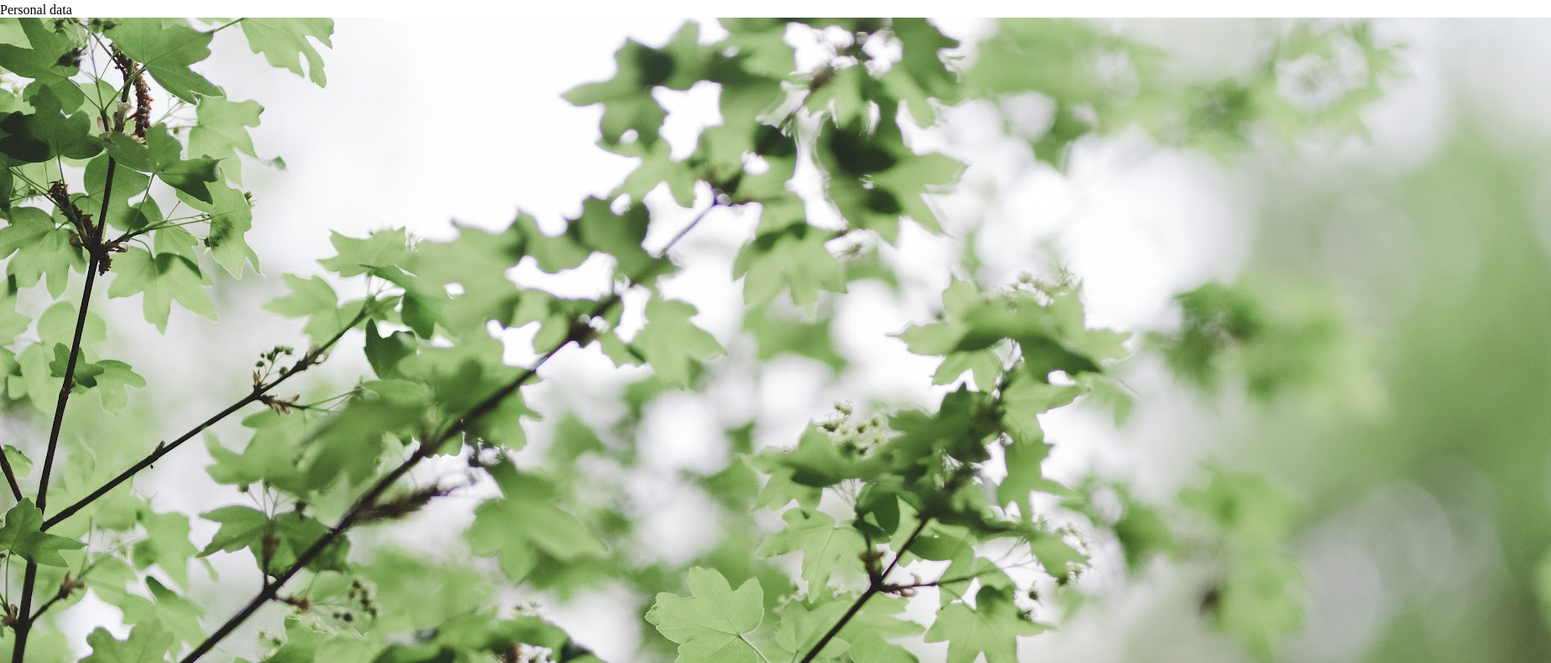
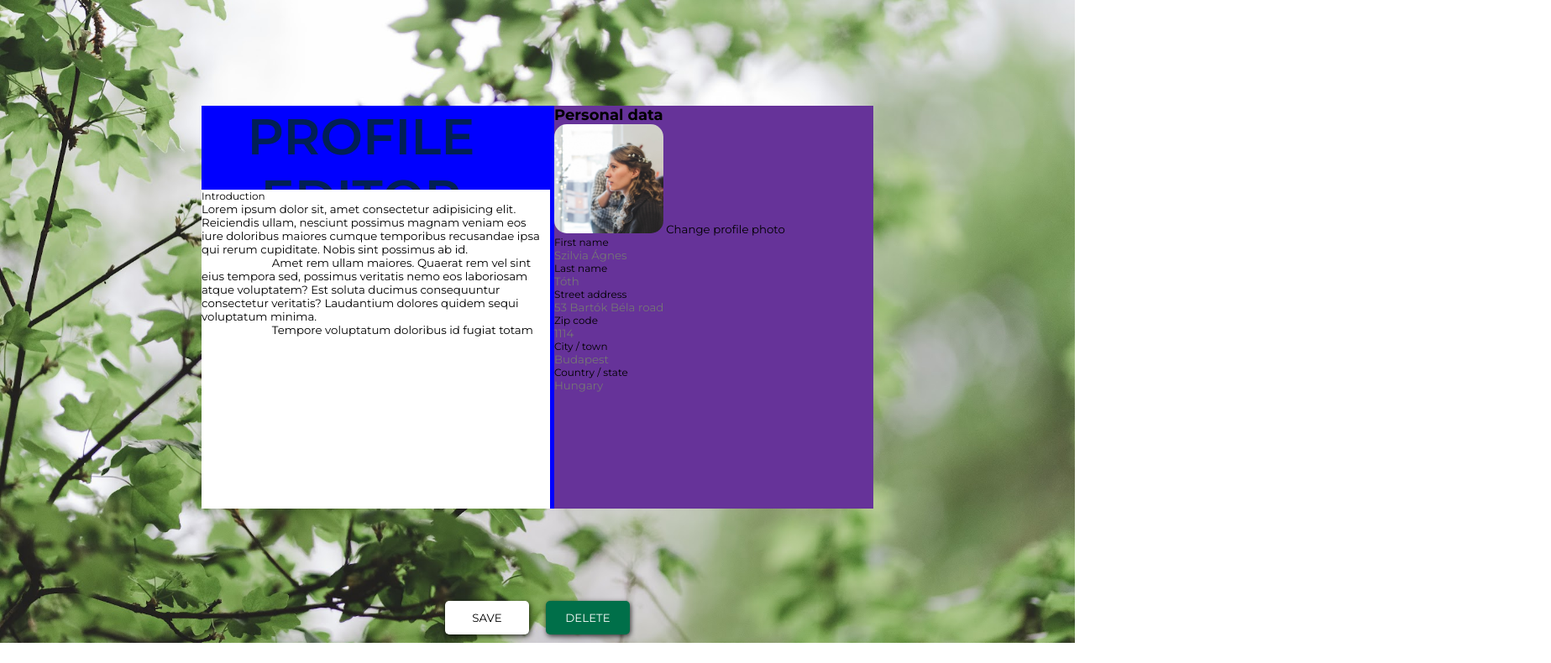
Before and after one commit to szylwythot/profile-editor-javascript, a plain HTML site: page frontend/index.html in a window 1280 px wide. Shown: the part 34-824 px from the top of the page at 84% size, 1847 px wide, since content can reach past the window. After the commit the page ends 800 px from the top, so only its background shows below. Drawn offline with Linux system fonts and the light colour scheme.

Commit message:
basic layout is ready

```diff
--- a/frontend/index.html
+++ b/frontend/index.html
@@ -4,7 +4,11 @@
     <meta charset="UTF-8">
     <meta http-equiv="X-UA-Compatible" content="IE=edge">
     <meta name="viewport" content="width=device-width, initial-scale=1.0">
-    <title>This is FRONTEND</title>
+    <title>Profile editor</title>
+
+    <link rel="preconnect" href="https://fonts.googleapis.com">
+    <link rel="preconnect" href="https://fonts.gstatic.com" crossorigin>
+    <link href="https://fonts.googleapis.com/css2?family=Montserrat:ital,wght@0,100;0,200;0,300;0,400;0,500;0,600;0,700;0,800;0,900;1,100;1,200;1,300;1,400;1,500;1,600;1,700;1,800;1,900&display=swap" rel="stylesheet">
 
     <link rel="stylesheet" href="reset.css">
     <link rel="stylesheet" href="style.css">
@@ -12,15 +16,33 @@
 </head>
 <body>
     <div id="root">
+        <form action="" id="profile-form">
+            <div class="left-content">
                 <h1>Profile editor</h1>
-        <div class="personal-data content-box">
+                <div class="introduction content-box">
                     <div class="cover">
-                <header>Personal data</header>
-                <img src="\images\covers\cover.jpg" alt="" class="cover-photo">
+                        <h2>Introduction</h2>
+                        <!-- <img src="\images\covers\cover.jpg" alt="" class="cover-photo"> -->
                     </div>
-            <form action="" id="profile-form">
+                    <div class="introduction input-data">
+                        <p>
+                            <label for="introduction">Introduction</label>
+                        </p>
+                        <textarea rows="10" cols="50" name="introduction" form="profile-form" id="introduction">Lorem ipsum dolor sit, amet consectetur adipisicing elit. Reiciendis ullam, nesciunt possimus magnam veniam eos iure doloribus maiores cumque temporibus recusandae ipsa qui rerum cupiditate. Nobis sint possimus ab id.
+                        Amet rem ullam maiores. Quaerat rem vel sint eius tempora sed, possimus veritatis nemo eos laboriosam atque voluptatem? Est soluta ducimus consequuntur consectetur veritatis? Laudantium dolores quidem sequi voluptatum minima.
+                        Tempore voluptatum doloribus id fugiat totam autem possimus, temporibus laboriosam, numquam odit architecto perferendis nesciunt, ea illum nam eius esse ullam dolores expedita praesentium reprehenderit magnam corrupti. Ut, possimus eum.
+                        Officia id blanditiis saepe nam labore eligendi, porro reprehenderit sunt quia autem assumenda, facilis, commodi ipsum? Quae fugit qui laborum dolor mollitia sapiente soluta ea! Eaque mollitia deleniti doloribus corporis! </textarea>
+                    </div>
+                </div>
+            </div>
+            <div class="right-content personal-data content-box">
+                <div class="cover">
+                    <h2>Personal data</h2>
+                    <!-- <img src="\images\covers\cover.jpg" alt="" class="cover-photo"> -->
+                </div>
+                <div class="personal-data">
                     <div class="profile-photo">
-                    <img src="" alt="" class="profile-photo">
+                        <img src="images\profiles\profile.jpg" alt="" class="profile-photo">
                         <button class="change-photo">Change profile photo</button>
                     </div>
                     <div class="input-data-elements">
@@ -61,26 +83,14 @@
                             <input type="text" placeholder="Hungary" id="country-state">
                         </div>
                     </div>
-            </form>
-        </div>
-        <div class="introduction-editor content-box">
-            <div class="cover">
-                <header>Introduction</header>
-                <img src="images\profiles\profile.jpg" alt="" class="profile-photo">
-            </div>
-            <div class="introduction input-data">
-                <p>
-                    <label for="introduction">Introduction</label>
-                </p>
-                <textarea rows="10" cols="50" name="introduction" form="profile-form" id="introduction">Lorem ipsum dolor sit, amet consectetur adipisicing elit. Reiciendis ullam, nesciunt possimus magnam veniam eos iure doloribus maiores cumque temporibus recusandae ipsa qui rerum cupiditate. Nobis sint possimus ab id.
-                Amet rem ullam maiores. Quaerat rem vel sint eius tempora sed, possimus veritatis nemo eos laboriosam atque voluptatem? Est soluta ducimus consequuntur consectetur veritatis? Laudantium dolores quidem sequi voluptatum minima.
-                Tempore voluptatum doloribus id fugiat totam autem possimus, temporibus laboriosam, numquam odit architecto perferendis nesciunt, ea illum nam eius esse ullam dolores expedita praesentium reprehenderit magnam corrupti. Ut, possimus eum.
-                Officia id blanditiis saepe nam labore eligendi, porro reprehenderit sunt quia autem assumenda, facilis, commodi ipsum? Quae fugit qui laborum dolor mollitia sapiente soluta ea! Eaque mollitia deleniti doloribus corporis! </textarea>
                 </div>
             </div>
+        </form>
+        <div class="action-buttons">
             <button class="delete">save</button>
             <!-- <input type="submit" value="Save"> -->
             <button class="save">delete</button>
         </div>
+    </div>
 </body>
 </html>
--- a/frontend/style.css
+++ b/frontend/style.css
@@ -0,0 +1,162 @@
+body{
+    width: 100vw;
+    height: 100vh;
+
+    background-image: url(/images/covers/cover.jpg);
+    background-repeat: no-repeat;
+    background-size: cover;
+
+    font-family: 'Montserrat', sans-serif;
+    font-size: 12px;
+}
+
+#root{
+    /* position: fixed;
+    top: 50%;
+    left: 50%;
+    transform: translate(-50%, -50%); */
+    /* width: 1000px;
+    height: 9000px; */
+
+    width: 100%;
+    height: 100%;
+}
+
+#profile-form{
+    position: fixed;
+    top: 50%;
+    left: 50%;
+    transform: translate(-50%, -50%);
+
+    width: 1000px;
+    height: 600px;
+
+    display: flex;
+    gap: 60px;
+}
+
+#profile-form .left-content{
+    flex-basis:  calc(50% - 30px);
+    height: 100%;
+
+    display: flex;
+    flex-direction: column;
+}
+
+#profile-form div.content-box{
+    background-color: #ffffff;
+}
+
+#profile-form .left-content h1{
+    font-size: 75px;
+    font-weight: 600;
+    color: rgb(1, 41, 28,0.75);
+    text-transform: uppercase;
+    text-align: center;
+}
+
+#profile-form .left-content .introduction{
+    flex-grow: 1;
+    background-color: #ffffff;
+}
+
+#profile-form div.right-content.personal-data{
+    flex-basis:  calc(50% - 30px);
+    height: 100%;
+    background-color: #ffffff;
+}
+
+#root div.content-box img.profile-photo{
+    width: 130px;
+    height: 130px;
+    border-radius: 15px;
+    object-fit: cover;
+}
+
+#root div.action-buttons{
+    position: absolute;
+    left: 50%;
+    transform: translateX(-50%);
+    bottom: 40px;
+
+    display: flex;
+    gap: 40px;
+}
+
+#root div.action-buttons button{
+    width: 250px;
+    height: 60px;
+    border-radius: 10px;
+    filter: drop-shadow(1px 2px 3px rgba(0, 0, 0, 0.75));
+    text-transform: uppercase;
+}
+
+#root div.action-buttons button.delete{
+    background-color: #ffffff;
+}
+
+#root div.action-buttons button.save{
+    background-color: #006F49;
+    color:#ffffff;
+}
+
+/*  -----------------=============77777777777-------------------- */
+
+@media screen and (max-width: 1400px) {
+    #profile-form{
+        width: 800px;
+        height: 480px;
+        background-color: blue;
+    }
+
+    #profile-form .left-content{
+        display: inline;
+        position: absolute;
+        top: 0;
+        left: 0;
+
+        width: calc(50% - 20px);
+
+        height: 100%;
+    }
+
+    #profile-form .left-content h1{
+        font-size: 60px;
+        height: 80px;
+        font-weight: 600;
+    }
+
+    #profile-form .left-content div.introduction{
+        position: absolute;
+        bottom: 0;
+        left: 0;
+
+        height: 380px;
+    }
+
+    #profile-form div.right-content.personal-data{
+        display: inline;
+        position: absolute;
+        top: 0;
+        left: calc(50% + 20px);
+
+        width: calc(50% - 20px);
+        height: 100%;
+        background-color: rebeccapurple;
+    }
+
+    #root div.action-buttons{
+        bottom: 10px;
+
+        display: flex;
+        gap: 20px;
+    }
+
+    #root div.action-buttons button{
+        width: 100px;
+        height: 40px;
+        border-radius: 5px;
+        filter: drop-shadow(1px 2px 3px rgba(0, 0, 0, 0.75));
+        text-transform: uppercase;
+    }
+}
```
Lines whose indentation alone changed are shown as unchanged.
